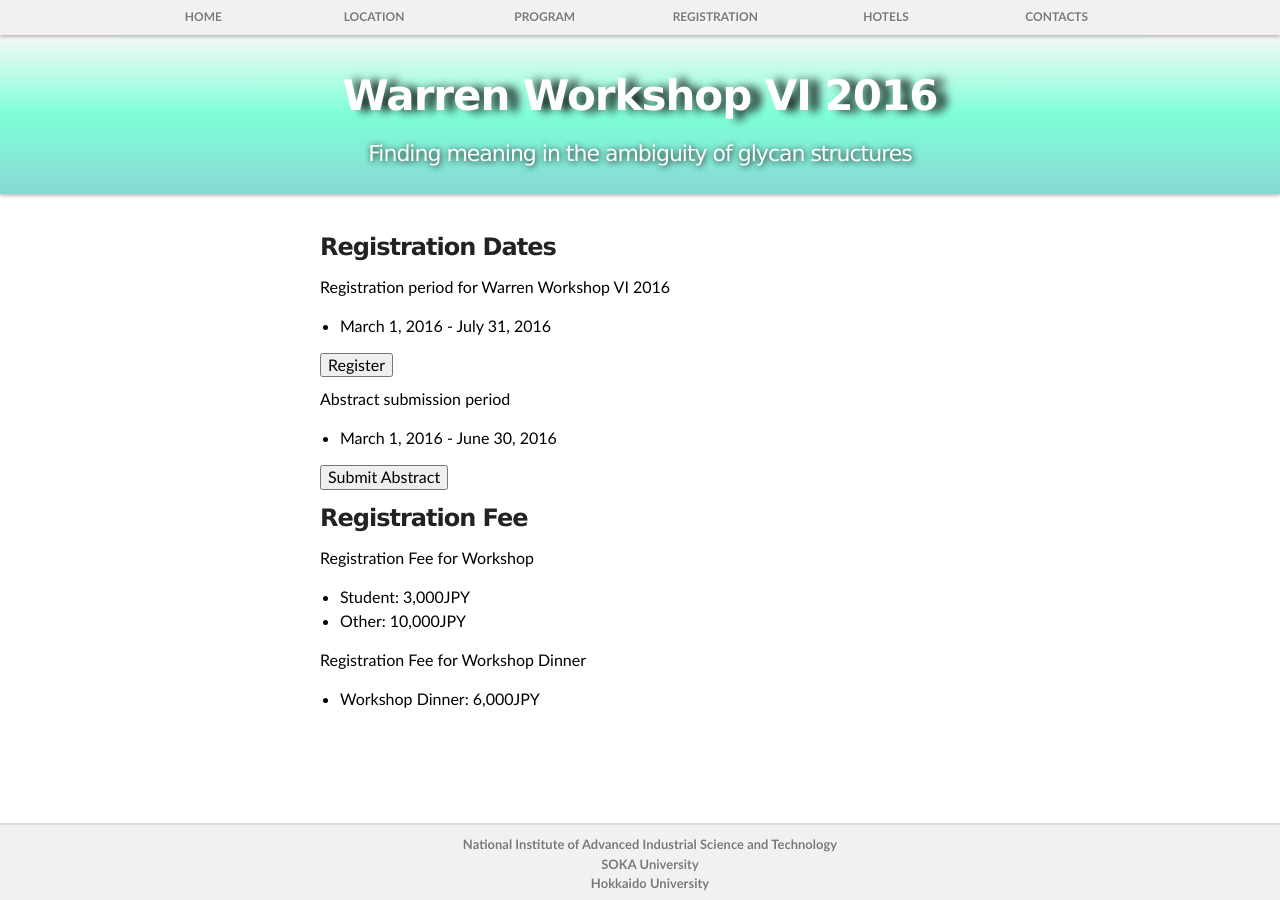
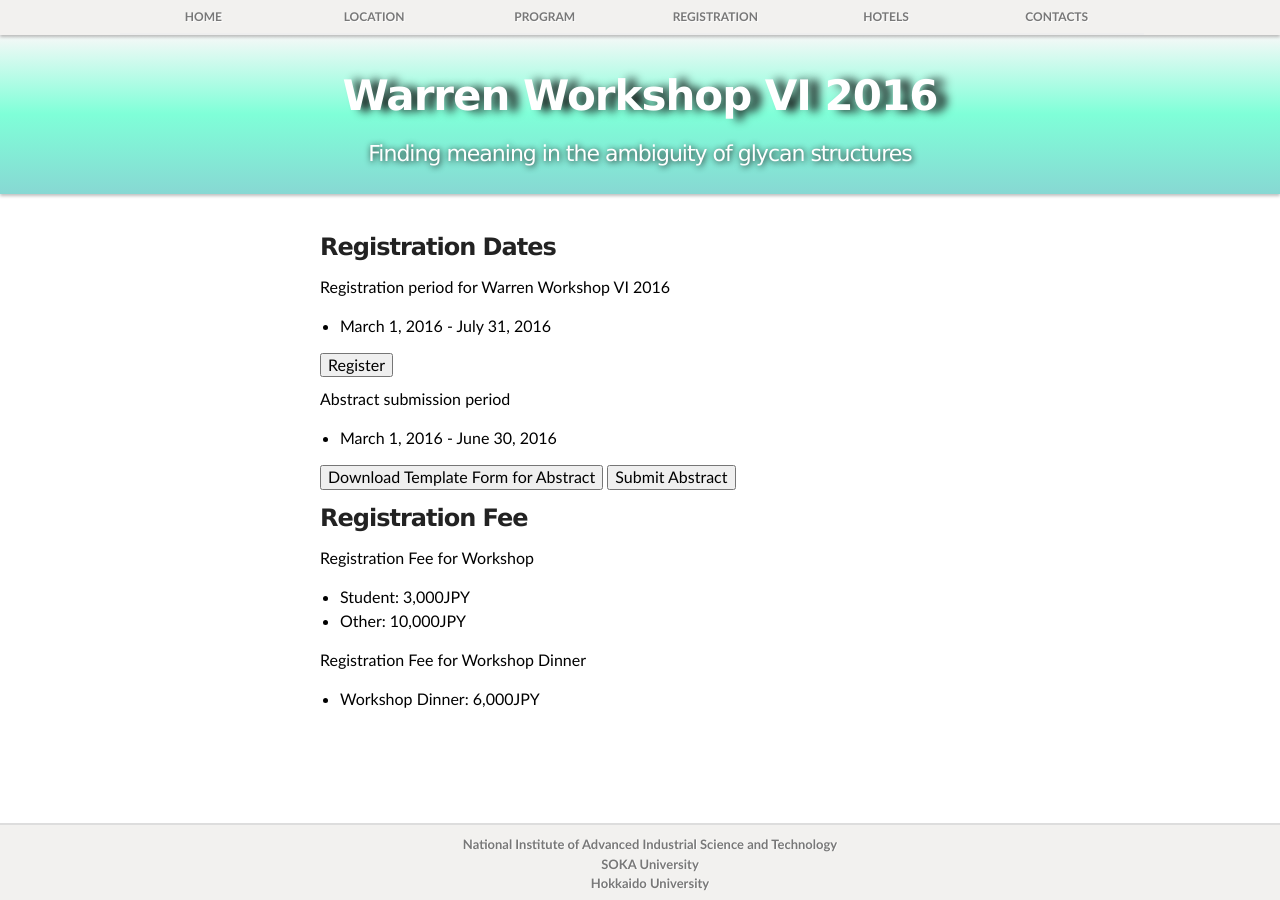
Before and after one commit to yamazakiM/test_warren2016, a Jekyll site: the page built from registration/index.md, in a window 1280 px wide. Built offline with Jekyll 4.4.1, drawn with Linux system fonts in a browser that asks for light colours; nearby versions of some CDN libraries; library files that are not in the unit come from our copies.

Commit message:
Update index.md

```diff
--- a/registration/index.md
+++ b/registration/index.md
@@ -19,6 +19,7 @@ layout: default
   <ul>
   <li>March 1, 2016 - June 30, 2016</li>
   </ul>
+   <a href="/images/Abstruct Template Form.docx"><input id="button_submit" class="button_submit" type="button" alt="submit" value="Download Template Form for Abstract"></a>
   <a href="http://yamazakim.github.io/test_warren2016/registration/submit"><input id="button_submit" class="button_submit" type="button" alt="submit" value="Submit Abstract"></a>
 </div>
   <h3>Registration Fee</h3>
```
